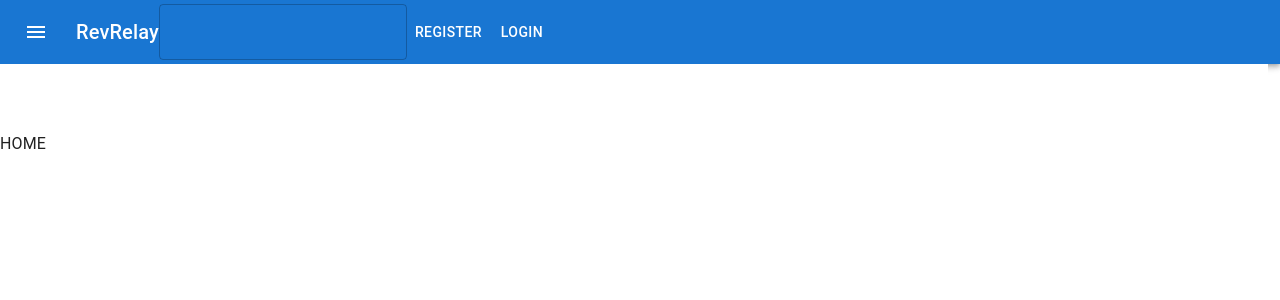
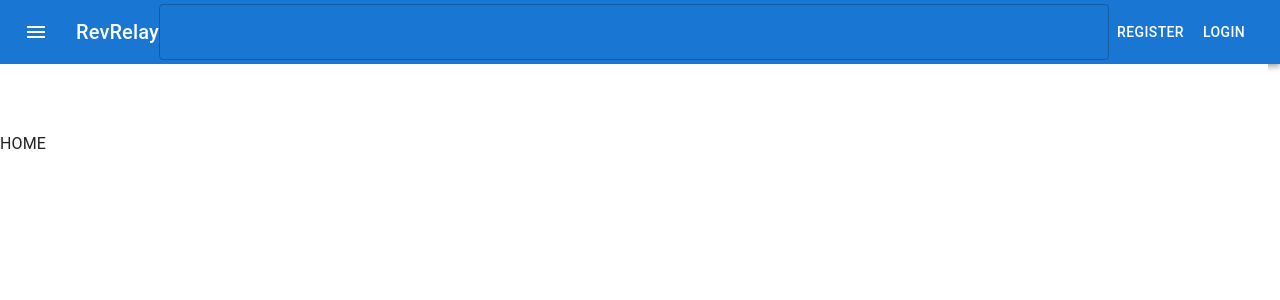
Before and after one commit to RevRelay/RevRelay, a React (Create React App) app: page / in a window 1280 px wide. Shown: the top 300 px of the page. Built offline with nearby package versions, Linux system fonts and the light colour scheme.

Commit message:
search bar now almost looks right

```diff
--- a/src/Components/Nav/Nav.js
+++ b/src/Components/Nav/Nav.js
@@ -89,12 +89,14 @@ export default function Nav({
 						>
 							<MenuIcon />
 						</IconButton>
-						<Typography variant="h6" component="div">
+						<Typography variant="h6" component="div" sx={{ display: { xs: 'none', sm: 'block'}}}>
 							RevRelay
 						</Typography>
+						<Box sx={{ flexGrow: 1 }}>
 						<NavSearchBar/>
+						</Box>
+						<Box>
 						{token ? (
-							<Box>
 							<Button
 								color="inherit"
 								onClick={() => {
@@ -104,17 +106,17 @@ export default function Nav({
 							>
 								Logout
 							</Button>
-							</Box>
 						) : (
-							<Box>
+							<React.Fragment>
 								<Button color="inherit" onClick={(x) => navigate("/register")}>
 									Register
 								</Button>
 								<Button color="inherit" onClick={(x) => navigate("/login")}>
 									Login
 								</Button>
+							</React.Fragment>
+						)}
 						</Box>
-						)}
 					</Toolbar>
 				</AppBar>
 			</Box>
--- a/src/Components/Nav/NavSearchBar.js
+++ b/src/Components/Nav/NavSearchBar.js
@@ -30,9 +30,7 @@ import SidebarList from "./SidebarList.js";
 export default function NavSearchBar () {
     return (
         <React.Fragment>
-            <TextField>
-
-            </TextField>
+            <TextField sx={{display:'flex'}}/>
         </React.Fragment>
     )
 
```
Lines whose indentation alone changed are shown as unchanged.
